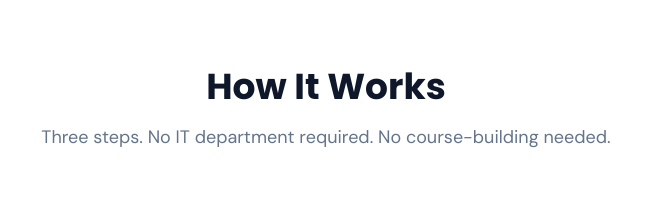
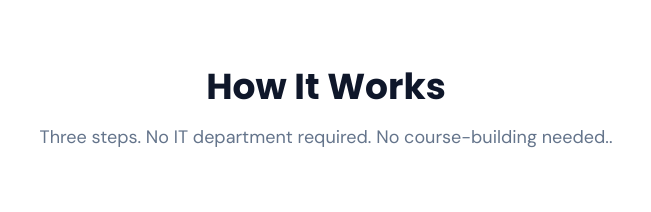
Before and after one commit to rami-humaloom/website, a plain HTML site: page index.html in a window 1280 px wide. Shown: the part 1920-2132 px from the top of the page, 314-965 px from the left. Drawn offline with nearby package versions, Linux system fonts and the light colour scheme.

Commit message:
Test pipeline

```diff
--- a/index.html
+++ b/index.html
@@ -362,7 +362,7 @@
             <div class="max-w-7xl mx-auto px-4 sm:px-6 lg:px-8">
                 <div class="text-center mb-12 lg:mb-16 fade-up">
                     <h2 class="font-heading font-bold text-3xl sm:text-4xl text-slate-900 mb-4">How It Works</h2>
-                    <p class="text-lg text-slate-500 max-w-2xl mx-auto">Three steps. No IT department required. No course-building needed.</p>
+                    <p class="text-lg text-slate-500 max-w-2xl mx-auto">Three steps. No IT department required. No course-building needed..</p>
                 </div>
                 <div class="grid md:grid-cols-3 gap-8 stagger">
                     <!-- Step 1 -->
```
